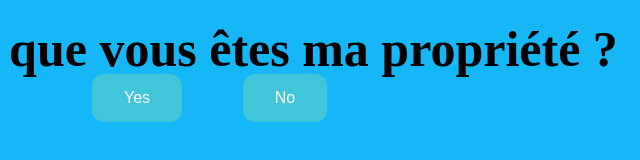
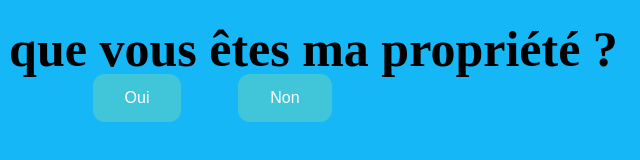
Before and after one commit to emersonianb/pr, a plain HTML site: page index.html in a window 1280 px wide. Shown: the full height of the page, 439-1079 px from the left. Drawn offline with Linux system fonts and the light colour scheme.

Commit message:
Update index.html

```diff
--- a/index.html
+++ b/index.html
@@ -45,8 +45,8 @@
                 <h1 class = "header_text">Est-il vrai que vous êtes ma propriété ?</h1>
             </div>
             <div class = "buttons">
-                <button class="btn" id = "yesButton" onclick="nextPage()">Yes</button>
-                <button class="btn" id="noButton" onmouseover="moveButton()" onclick="moveButton()">No</button>
+                <button class="btn" id = "yesButton" onclick="nextPage()">Oui</button>
+                <button class="btn" id="noButton" onmouseover="moveButton()" onclick="moveButton()">Non</button>
             </div>
             <video id="novideo" width="0" height="0" controls>
                 <source src="image/SadMoment.mp4"
```
